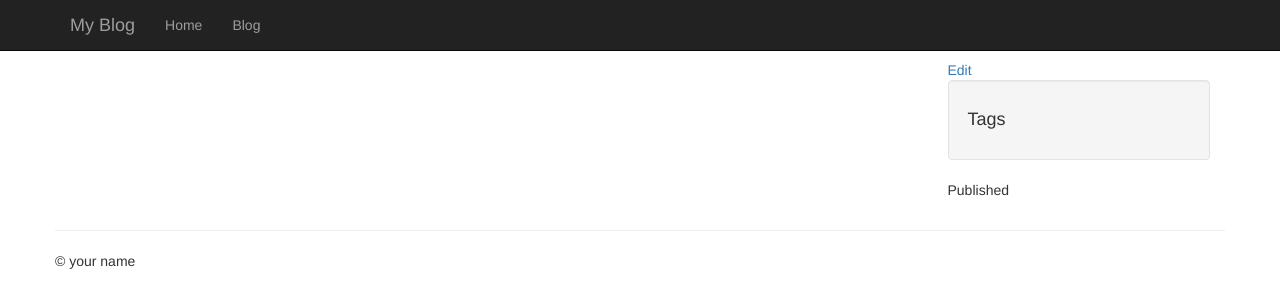
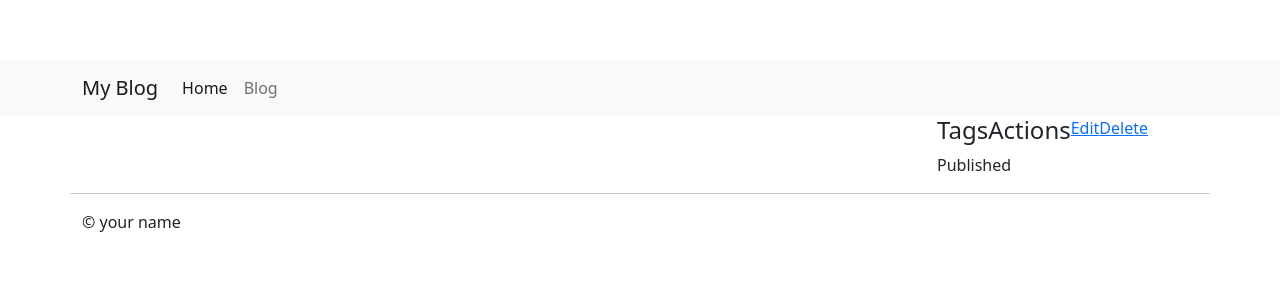
Before and after one commit to Madrog/Progressive-Web-Apps, a Python web app: template blog/app/entries/templates/entries/detail.html in a window 1280 px wide. Shown: the top 308 px of the page. Run offline with Jinja, Linux system fonts and the light colour scheme; the template is opened without the code that fills it, so the values that code supplies are empty; some libraries are stand-ins or nearby versions.

Commit message:
Refactored Templates

```diff
--- a/blog/app/config.py
+++ b/blog/app/config.py
@@ -5,3 +5,5 @@ class Configuration(object):
     DEBUG = True
     SECRET_KEY = 'flask is fun!'
     SQLALCHEMY_DATABASE_URI = 'sqlite:///%s/blog.db' % APPLICATION_DIR
+    STATIC_DIR = os.path.join(APPLICATION_DIR, 'static')
+    IMAGES_DIR = os.path.join(STATIC_DIR, 'images')
--- a/blog/app/entries/forms.py
+++ b/blog/app/entries/forms.py
@@ -1,5 +1,5 @@
 from flask_wtf import FlaskForm
-from wtforms import StringField, TextAreaField, SelectField
+from wtforms import StringField, TextAreaField, SelectField, FileField
 from wtforms.validators import DataRequired, Length
 
 from app.models import Entry, Tag
@@ -37,6 +37,10 @@ class TagField(StringField):
             self.data = []
 
 
+class ImageForm(FlaskForm):
+    file = FileField('Image file')
+
+
 class EntryForm(FlaskForm):
     title = StringField('Title', validators=[DataRequired()])
     body = TextAreaField('Body', validators=[DataRequired(), Length(min=0, max=140)])
--- a/blog/app/entries/templates/entries/detail.html
+++ b/blog/app/entries/templates/entries/detail.html
@@ -5,12 +5,15 @@
 {% block content_title %} {{ entry.title }} {% endblock %}
 
 {% block sidebar %}
-    <a href="{{ url_for('entries.edit', slug=entry.slug) }}">Edit</a>
+
     <ul class="well nav nav-list">
         <li><h4>Tags</h4></li>
         {% for tag in entry.tags %}
             <li><a href="{{ url_for('entries.tag_detail', slug=tag.slug) }}">{{ tag.name }}</a></li>
         {% endfor %}
+        <li><h4>Actions</h4></li>
+        <li><a href="{{ url_for('entries.edit', slug=entry.slug) }}">Edit</a></li>
+        <li><a href="{{ url_for('entries.delete', slug=entry.slug) }}">Delete</a></li>
     </ul>
 
     <p>Published {{ entry.created_timestamp.strftime('%m/%d/%Y') }}</p>
--- a/blog/app/templates/base.html
+++ b/blog/app/templates/base.html
@@ -3,40 +3,40 @@
 <head>
     <meta charset="utf-8">
     <title>{% block title %}{% endblock %} | My Blog</title>
-    <link rel="stylesheet" href="//netdna.bootstrapcdn.com/bootstrap/3.1.0/css/bootstrap.min.css">
+    <link rel="stylesheet" href="{{ url_for('static', filename='css/bootstrap.min.css') }}">
     <style type="text/css">
         body {
             padding-top: 60px;
         }
     </style>
     {% block extra_styles %}{% endblock %}
-    <script src="https://code.jquery.com/jquery-1.10.2.min.js"></script>
-    <script src="//netdna.bootstrapcdn.com/bootstrap/3.1.0/js/bootstrap.min.js"></script>
+    <script src="{{ url_for('static', filename='js/jquery-3.6.0.min.js')}}"></script>
+    <script src="{{ url_for('static', filename='js/bootstrap.min.js') }}"></script>
     {% block extra_scripts %}{% endblock %}
 </head>
 
 <body class="{% block body_class %}{% endblock %}">
-    <div class="navbar navbar-inverse navbar-fixed-top" role="navigation">
+    <nav class="navbar navbar-expand-lg navbar-light bg-light">
         <div class="container">
-            <div class="navbar-header">
-                <button type="button" class="navbar-toggle" data-toggle="collapse" data-target=".navbar-collapse">
-                    <span class="sr-only">Toggle navigation</span>
-                    <span class="icon-bar"></span>
-                    <span class="icon-bar"></span>
-                    <span class="icon-bar"></span>
-                </button>
-                <a class="navbar-brand" href="#">{% block branding %}My
-                    Blog{% endblock %}</a>
-            </div>
-            <div class="collapse navbar-collapse">
-                <ul class="nav navbar-nav">
-                    <li><a href="{{ url_for('views.homepage') }}">Home</a></li>
-                    <li><a href="{{ url_for('entries.index') }}">Blog</a></li>
-                    {% block extra_nav %}{% endblock %}
-                </ul>
+            <a class="navbar-brand" href="#">{% block branding %}My
+            Blog{% endblock %}</a>
+            <button class="navbar-toggler" type="button" data-bs-toggle="collapse" data-bs-target="#navbarNav" aria-controls="navbarNav" aria-expanded="false" aria-label="Toggle navigation">
+            <span class="navbar-toggler-icon"></span>
+            </button>
+            <div class="collapse navbar-collapse" id="navbarNav">
+            <ul class="navbar-nav">
+                <li class="nav-item">
+                    <a class="nav-link active" aria-current="page" href="{{ url_for('views.homepage') }}">Home</a>
+                </li>
+                <li class="nav-item">
+                    <a class="nav-link" href="{{ url_for('entries.index') }}">Blog</a>
+                </li>
+            </ul>
             </div>
         </div>
-    </div>
+    </nav>
+
+
     <div class="container">
         <div class="row">
             <div class="col-md-9">
```
Also changed, not shown: blog/app/entries/blueprint.py (+21 -2 lines), blog/app/entries/templates/entries/image_upload.html (added, +20 -0 lines), blog/app/blog.db.
